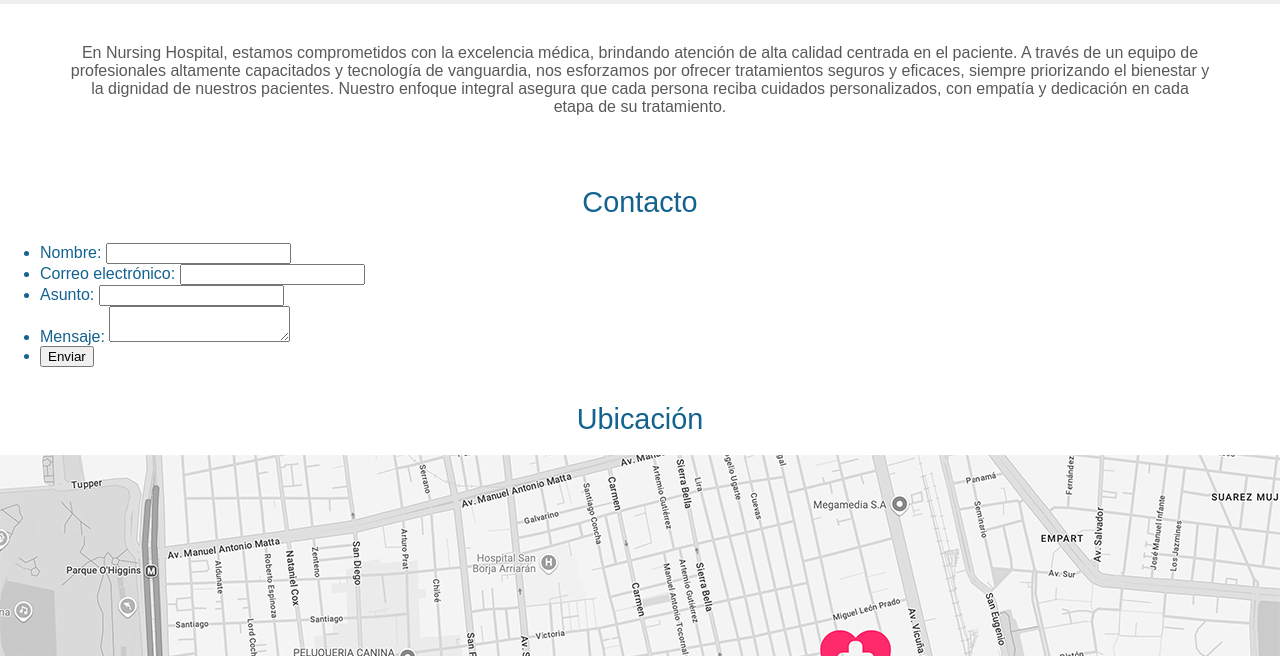
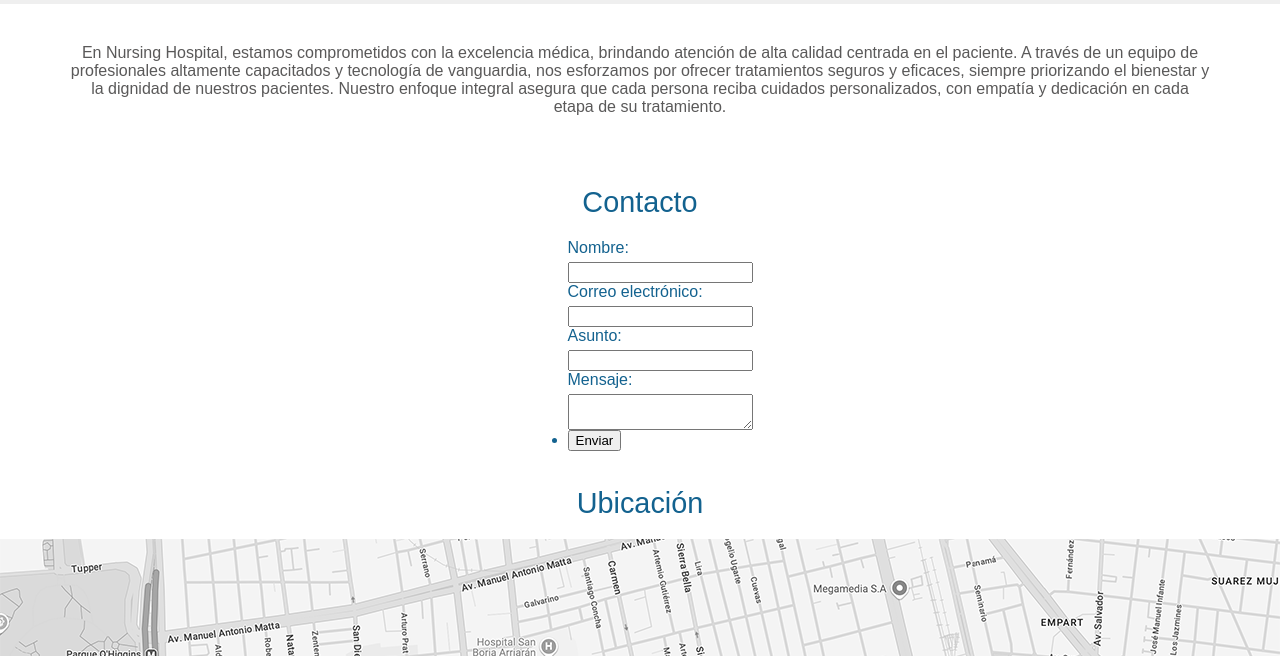
Before and after one commit to cristiansot/awakelab, a plain HTML site: page 01 MODULO 2/EP2/contacto.html in a window 1280 px wide. Shown: the part 144-800 px from the top of the page. Drawn offline with Linux system fonts and the light colour scheme; a web font is replaced by a local one.

Commit message:
Estilo al formulario

```diff
--- a/01 MODULO 2/EP2/contacto.html
+++ b/01 MODULO 2/EP2/contacto.html
@@ -31,21 +31,21 @@
 
     <section>
         <h1>Contacto</h1>
-        <form>
+        <form class="formulario">
             <ul>
-              <li>
+              <li class="formulario__lista">
                 <label for="name">Nombre:</label>
                 <input type="text" id="name" name="user_name" />
               </li>
-              <li>
+              <li class="formulario__lista">
                 <label for="mail">Correo electrónico:</label>
                 <input type="email" id="mail" name="user_mail" />
               </li>
-              <li>
+              <li class="formulario__lista">
                 <label for="asunto">Asunto:</label>
                 <input type="text" id="asunto" name="asunto" />
               </li>
-              <li>
+              <li class="formulario__lista">
                 <label for="msg">Mensaje:</label>
                 <textarea id="msg" name="user_message"></textarea>
               </li>
--- a/01 MODULO 2/EP2/src/components/_contacto.scss
+++ b/01 MODULO 2/EP2/src/components/_contacto.scss
@@ -0,0 +1,12 @@
+.formulario {
+    display: flex;
+    flex-direction: column;
+    align-items: center;
+    margin-top: -20px;
+}
+
+.formulario__lista {
+    display: flex;
+    flex-direction: column;
+    gap: 5px;
+}
--- a/01 MODULO 2/EP2/src/components/main.scss
+++ b/01 MODULO 2/EP2/src/components/main.scss
@@ -3,4 +3,4 @@
 @import 'equipo';
 @import 'contacto';
 @import 'footer';
-@import 'query';
+@import 'jquery';
```
Also changed, not shown: 01 MODULO 2/EP2/src/components/_jquery.scss (renamed from 01 MODULO 2/EP2/src/components/_query.scss), 01 MODULO 2/EP2/src/css/main.css, 1 other file.
